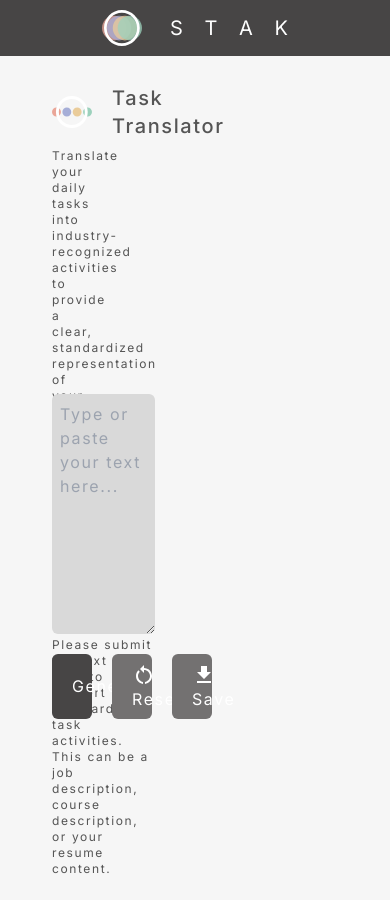
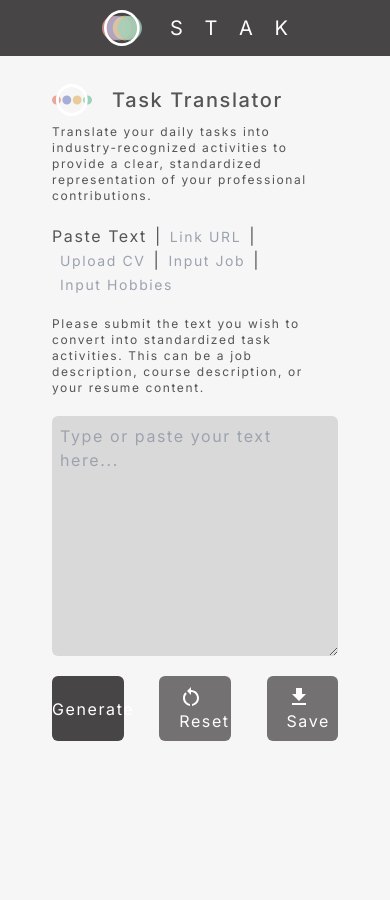
Before and after one commit to tss-lkycic/tss-2.4, a Next.js app: page /translate in a window 390 px wide. Built offline with nearby package versions, Linux system fonts and the light colour scheme.

Commit message:
translator responsive

```diff
--- a/src/app/translate/page.js
+++ b/src/app/translate/page.js
@@ -320,10 +320,10 @@ export default function Chat() {
   }
 
   return (
-    <div className="flex flex-row w-full h-full ">
-      <div className="flex flex-col w-1/2 h-full  tracking-[0.10rem]">
-        <div className="w-full h-2/5">
-          <div className="px-10 pt-5 w-2/3">
+    <div className="flex flex-col md:flex-row w-full md:h-full ">
+      <div className="flex flex-col w-full md:w-1/2 h-full  tracking-[0.10rem]">
+        <div className="w-full">
+          <div className="px-10 pt-5 md:w-2/3">
             <div className="flex flex-row items-center py-2 font-medium">
               <Image
                 src={translate}
@@ -390,34 +390,34 @@ export default function Chat() {
             </button>
           </div>
           {queryText ? (
-            <p className="px-10 text-xs pb-5">
+            <p className="px-10 text-xs mb-5">
               Please submit the text you wish to convert into standardized task
               activities. This can be a job description, course description, or
               your resume content.
             </p>
           ) : null}
           {queryURL ? (
-            <p className="px-10 text-xs pb-5">
+            <p className="px-10 text-xs  mb-5">
               Please submit the URL with content that can be translated into
               standardized task activities. This can be a link to a job
               description, course description, or your resume.
             </p>
           ) : null}
           {queryPDF ? (
-            <p className="px-10 text-xs pb-5">
+            <p className="px-10 text-xs  mb-5">
               Please upload the file that has content that can be translated
               into standardized task activities. This can be a job description,
               course description, or your resume.
             </p>
           ) : null}
           {queryJob ? (
-            <p className="px-10 text-xs pb-5">
+            <p className="px-10 text-xs  mb-5">
               Please input a job title to generate a list of its standardized
               task activities.
             </p>
           ) : null}
           {queryHobbies ? (
-            <p className="px-10 text-xs pb-5">
+            <p className="px-10 text-xs  mb-5">
               Please input a list of hobbies and/or daily activities to generate
               a list of its standardized task activities.
             </p>
@@ -486,23 +486,23 @@ export default function Chat() {
             ></textarea>
           </div>
         ) : null}
-        <div className="px-10 flex gap-5">
+        <div className="px-10 flex justify-between">
           <button
             onClick={handleGenerate}
-            className=" bg-[#474545] py-2 px-5 text-white w-1/4 tracking-[0.10rem] rounded-md mt-5"
+            className=" bg-[#474545] py-2 text-white w-1/4 tracking-[0.10rem] rounded-md mt-5 text-center"
           >
             Generate
           </button>
           <button
             onClick={restartPage}
-            className=" bg-[#737171] py-2 px-5 text-white w-1/4 tracking-[0.10rem] rounded-md mt-5"
+            className=" bg-[#737171] py-2 px-5 text-white w-1/4 tracking-[0.10rem] rounded-md mt-5 text-center"
           >
             <RestartAltIcon className="mr-3 text-[1.5rem]"></RestartAltIcon>
             Reset
           </button>
           <button
             onClick={downloadImage}
-            className=" bg-[#737171] py-2 px-5 w-1/4 text-white tracking-[0.10rem] rounded-md mt-5"
+            className=" bg-[#737171] py-2 px-5 w-1/4 text-white tracking-[0.10rem] rounded-md mt-5 text-center"
           >
             <DownloadIcon className="mr-3 text-[1.5rem]" />
             Save
@@ -510,8 +510,8 @@ export default function Chat() {
         </div>
       </div>
 
-      <div className="flex flex-col w-1/2 h-full p-5">
-        <div className="w-full h-2/5 "></div>
+      <div className="flex flex-col w-full md:w-1/2 md:h-full m-5">
+        <div className="w-full md:h-2/5 "></div>
         {loading ? (
           <div className="w-full  flex">
             <CircularProgress color="inherit" />
```
